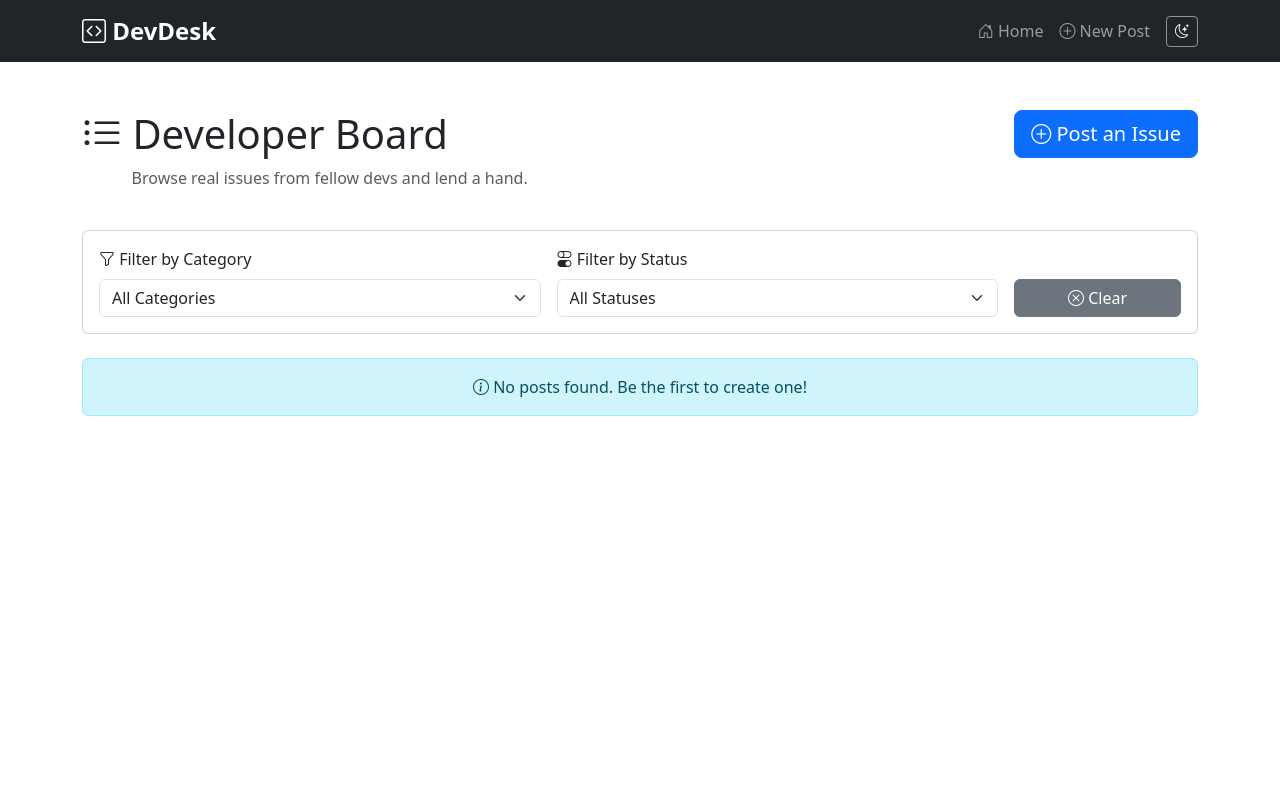
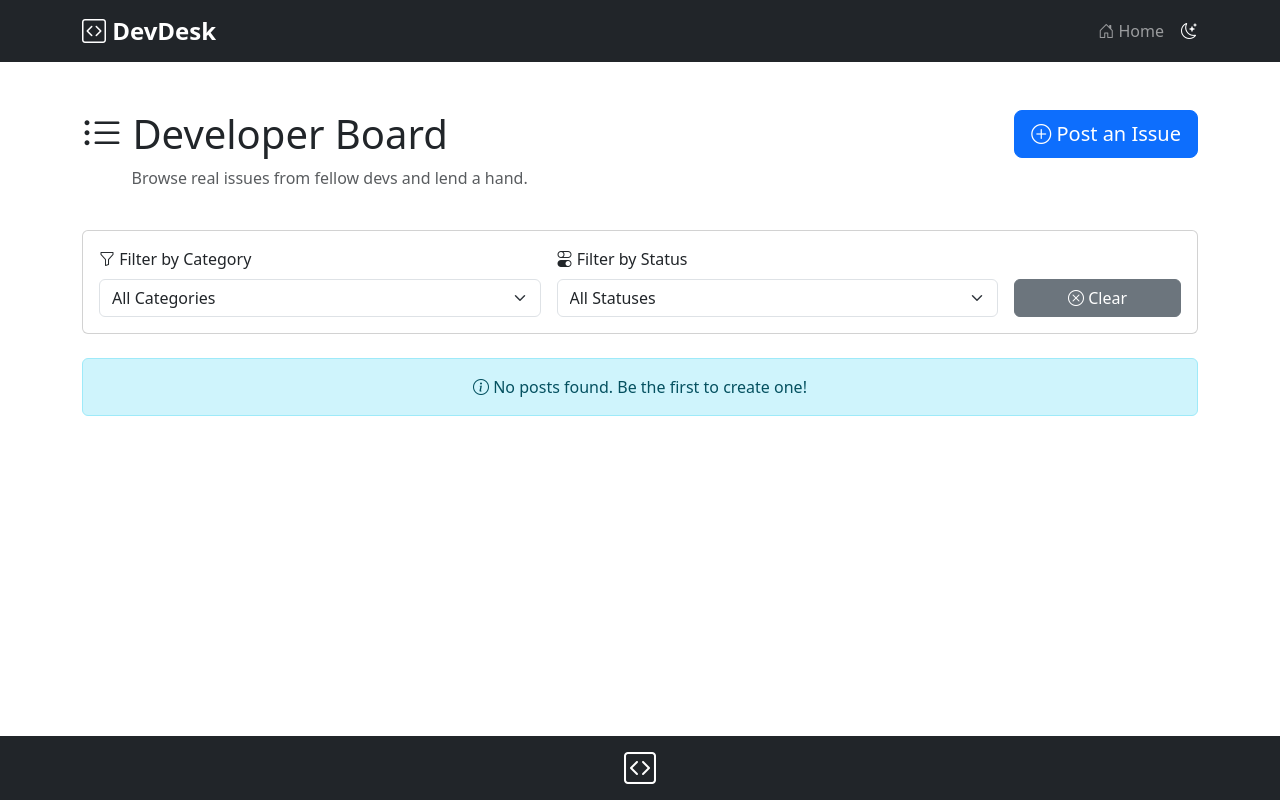
Before and after one commit to nomad-level/DevDesk, a Django app: page / in a window 1280 px wide. Run offline with Django 5.2, Linux system fonts and the light colour scheme; data that the repository does not hold is empty.

Commit message:
button locations

```diff
--- a/templates/base.html
+++ b/templates/base.html
@@ -79,22 +79,11 @@
             background-color: var(--bs-body-bg);
             border-left-color: var(--bs-primary);
         }
-
-        /* Theme toggle button styling */
-        #theme-toggle {
-            border-color: rgba(255, 255, 255, 0.5);
-            color: rgba(255, 255, 255, 0.8);
-        }
-        #theme-toggle:hover {
-            border-color: rgba(255, 255, 255, 0.9);
-            color: rgba(255, 255, 255, 1);
-            background-color: rgba(255, 255, 255, 0.1);
-        }
     </style>
 
     {% block extra_css %}{% endblock %}
 </head>
-<body>
+<body id="top">
     <nav class="navbar navbar-expand-lg navbar-dark bg-dark">
         <div class="container">
             <a class="navbar-brand" href="{% url 'post_list' %}">
@@ -110,14 +99,9 @@
                             <i class="bi bi-house-door"></i> Home
                         </a>
                     </li>
-                    <li class="nav-item">
-                        <a class="nav-link" href="{% url 'post_create' %}">
-                            <i class="bi bi-plus-circle"></i> New Post
-                        </a>
-                    </li>
                     <li class="nav-item d-flex align-items-center ms-2">
-                        <button id="theme-toggle" class="btn btn-link text-white btn-sm" type="button" aria-label="Toggle theme">
-                            <i id="theme-toggle-icon" class="bi bi-moon-stars fs-5"></i>
+                        <button id="theme-toggle" class="btn btn-link p-0" style="color: white !important;" type="button" aria-label="Toggle theme">
+                            <i id="theme-toggle-icon" class="bi bi-moon-stars" style="font-size: 1rem; color: white !important;"></i>
                         </button>
                     </li>
                 </ul>
@@ -139,6 +123,14 @@
     <div class="content">
         {% block content %}{% endblock %}
     </div>
+
+    <footer class="py-2" style="background-color: #212529; margin-top: -19px;">
+        <div class="container text-center">
+            <a href="#top" class="text-white text-decoration-none" style="font-size: 2rem;">
+                <i class="bi bi-code-square"></i>
+            </a>
+        </div>
+    </footer>
 
     <!-- Bootstrap 5 JS Bundle -->
     <script src="https://cdn.jsdelivr.net/npm/bootstrap@5.3.0/dist/js/bootstrap.bundle.min.js"></script>
```
